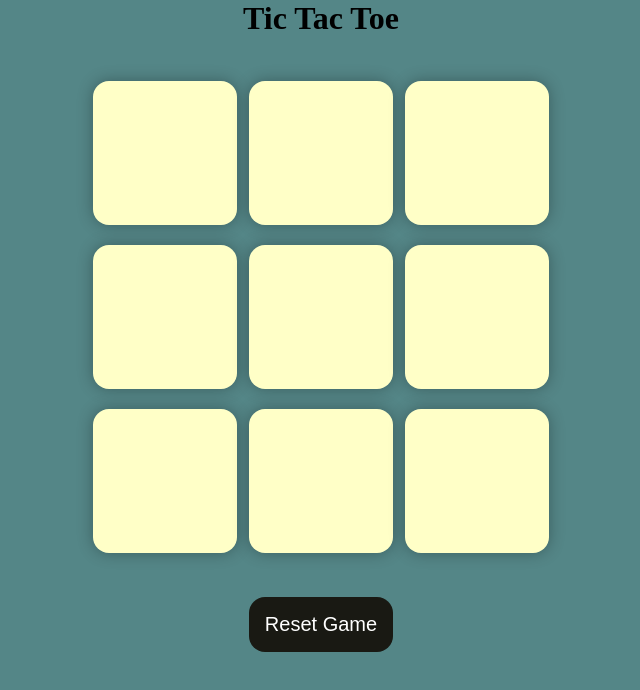
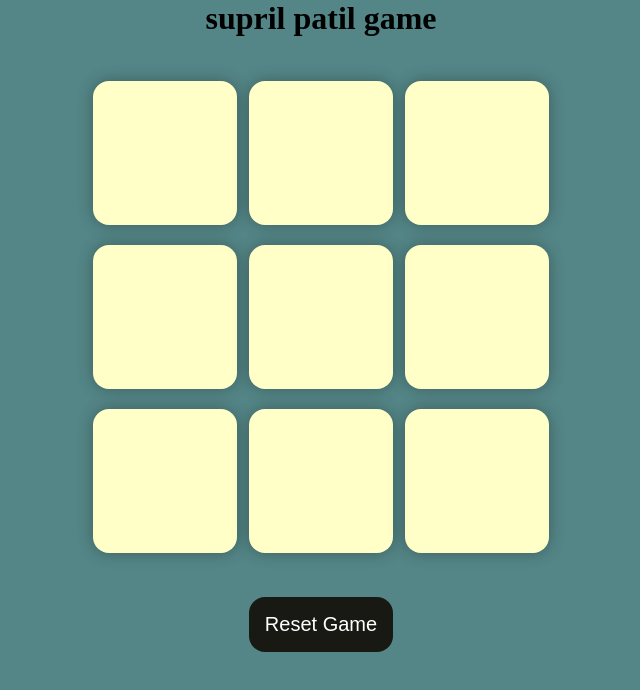
Before and after one commit to suprilp8221/XOX-Game, a plain HTML site: page index.html in a window 1280 px wide. Shown: the whole page, without its empty margins (319-959 px from the left). Drawn offline with Linux system fonts and the light colour scheme.

Commit message:
changed the game name

```diff
--- a/index.html
+++ b/index.html
@@ -12,7 +12,7 @@
       <button id="new-btn">New Game</button>
     </div>
     <main>
-      <h1>Tic Tac Toe</h1>
+      <h1>supril patil game</h1>
       <div class="container">
         <div class="game">
           <button class="box"></button>
```
